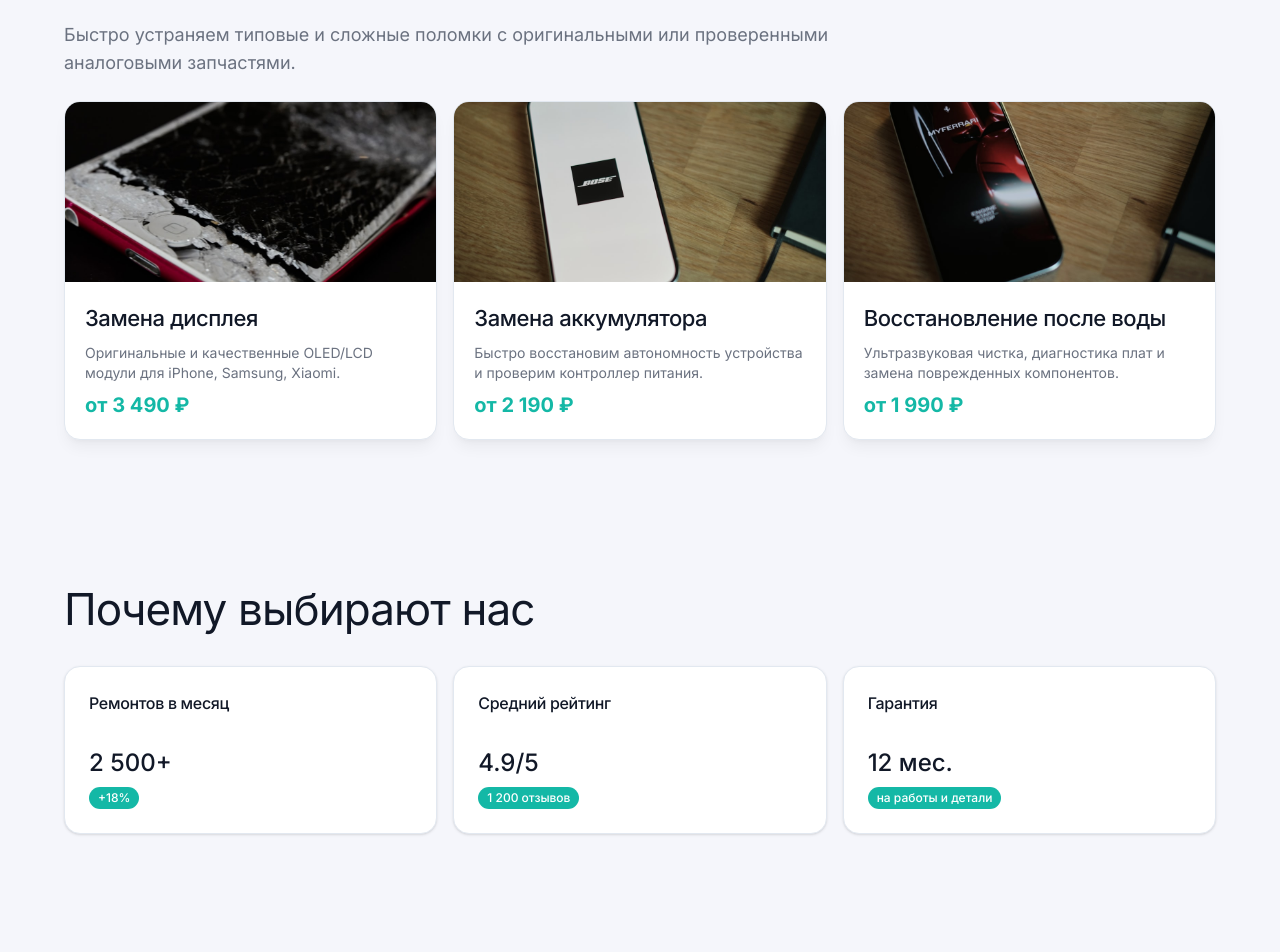
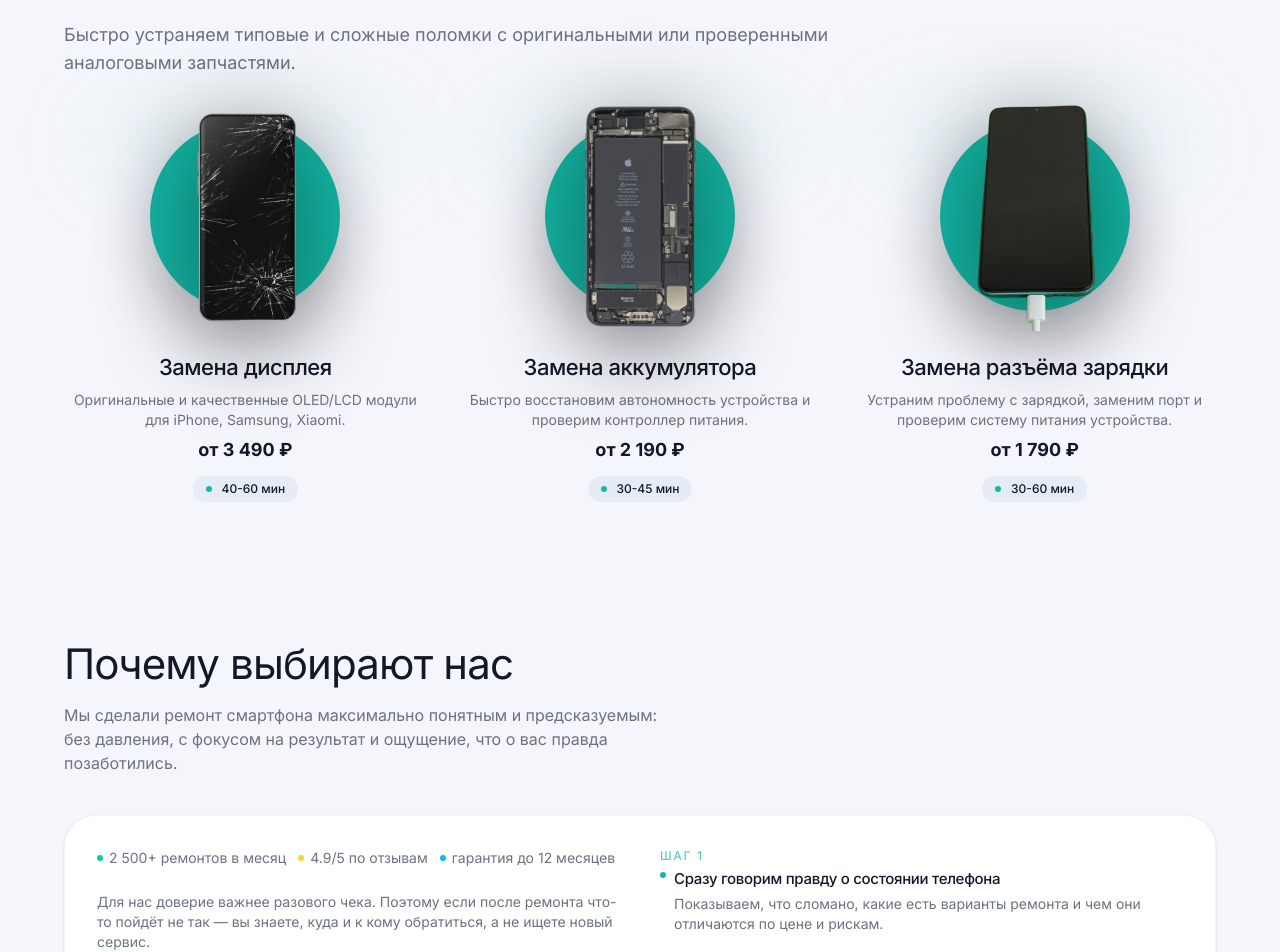
Before and after one commit to yaandrei2000/repair-phone, a Next.js app: page / in a window 1280 px wide. Shown: the part 980-1932 px from the top of the page. Built offline with nearby package versions, Linux system fonts and the light colour scheme.

Commit message:
first commit

```diff
--- a/src/components/landing/services.tsx
+++ b/src/components/landing/services.tsx
@@ -1,9 +1,8 @@
+"use client";
+
 import Image from "next/image";
-import { Button } from "@/components/ui/button";
 import { Badge } from "@/components/ui/badge";
-import { Card, CardContent, CardHeader } from "@/components/ui/card";
-import { Plus } from "lucide-react";
-
+import { motion } from "motion/react";
 const services = [
   {
     title: "Замена дисплея",
@@ -11,7 +10,7 @@ const services = [
       "Оригинальные и качественные OLED/LCD модули для iPhone, Samsung, Xiaomi.",
     price: "от 3 490 ₽",
     duration: "40-60 мин",
-    image: "/card3HeadB.jpg",
+    image: "/6381.png",
   },
   {
     title: "Замена аккумулятора",
@@ -19,15 +18,15 @@ const services = [
       "Быстро восстановим автономность устройства и проверим контроллер питания.",
     price: "от 2 190 ₽",
     duration: "30-45 мин",
-    image: "/card2HeadB.jpg",
+    image: "/iphone1.png",
   },
   {
-    title: "Восстановление после воды",
+    title: "Замена разъёма зарядки",
     description:
-      "Ультразвуковая чистка, диагностика плат и замена поврежденных компонентов.",
-    price: "от 1 990 ₽",
-    duration: "в день обращения",
-    image: "/card1HeadB.jpg",
+      "Устраним проблему с зарядкой, заменим порт и проверим систему питания устройства.",
+    price: "от 1 790 ₽",
+    duration: "30-60 мин",
+    image: "/phone-charging.png",
   },
 ];
 
@@ -49,33 +48,70 @@ export function Services() {
             </span>
           </p>
         </div>
+        <div className="grid grid-cols-1 gap-8 md:grid-cols-3">
+          {services.map((service, index) => (
+            <div
+              key={index}
+              className="relative flex flex-col items-center text-center"
+            >
+              {/* Светлое свечение под «плашкой» */}
+              <div
+                className="pointer-events-none absolute inset-x-6 -top-2 h-24 rounded-full bg-primary/5 blur-2xl md:inset-x-4"
+                aria-hidden="true"
+              />
 
-        <div className="grid grid-cols-1 gap-4 md:grid-cols-3">
-          {services.map((service, index) => (
-            <Card
-              key={index}
-              className="overflow-hidden gap-0 p-0 shadow-lg shadow-black/5"
-            >
-              <div className="relative h-[150px] w-full md:h-[180px]">
+              {/* Круг-фон позади телефона с лёгкой анимацией появления */}
+              <motion.div
+                initial={{ opacity: 0, y: 20, scale: 0.95 }}
+                whileInView={{ opacity: 1, y: 0, scale: 1 }}
+                viewport={{ once: true, margin: "-20% 0px" }}
+                transition={{ duration: 0.45, delay: index * 0.08, ease: "easeOut" }}
+                className="relative h-[200px] w-[200px] md:h-[230px] md:w-[230px]"
+              >
+                <div className="absolute inset-5 rounded-full bg-primary shadow-[0_24px_60px_rgba(15,23,42,0.22)]" />
                 <Image
                   src={service.image}
                   alt={service.title}
                   fill
-                  className="object-cover"
+                  className="relative object-contain drop-shadow-[0_18px_48px_rgba(0,0,0,0.45)]"
                 />
-              </div>
-              <div className="flex flex-col gap-1.5 p-4 md:gap-2 md:p-5">
-                <h3 className="text-[22px] font-medium text-foreground">
+              </motion.div>
+
+              {/* Текст под фотографией с плавным появлением */}
+              <motion.div
+                initial={{ opacity: 0, y: 10 }}
+                whileInView={{ opacity: 1, y: 0 }}
+                viewport={{ once: true, margin: "-20% 0px" }}
+                transition={{ duration: 0.4, delay: 0.05 + index * 0.08, ease: "easeOut" }}
+                className="mt-4 flex flex-col gap-1.5 md:mt-5"
+              >
+                <h3 className="text-[20px] font-medium text-foreground md:text-[22px]">
                   {service.title}
                 </h3>
-                <p className="hidden text-sm text-muted-foreground md:block">
+                <p className="hidden text-xs text-muted-foreground md:block md:text-sm">
                   {service.description}
                 </p>
-                <p className="text-lg font-medium text-primary md:text-xl md:font-bold">
+                <p className="text-base font-semibold text-foreground md:text-lg md:font-bold">
                   {service.price}
                 </p>
-              </div>
-            </Card>
+              </motion.div>
+
+              {/* Бейджик со временем выполнения */}
+              <motion.div
+                initial={{ opacity: 0, y: 8 }}
+                whileInView={{ opacity: 1, y: 0 }}
+                viewport={{ once: true, margin: "-20% 0px" }}
+                transition={{ duration: 0.35, delay: 0.12 + index * 0.08, ease: "easeOut" }}
+              >
+                <Badge
+                  variant="secondary"
+                  className="mt-2 rounded-full px-3 py-1 text-[11px] font-medium text-foreground md:mt-3 md:text-xs"
+                >
+                  <span className="mr-1.5 inline-block h-1.5 w-1.5 rounded-full bg-primary" />
+                  <span>{service.duration}</span>
+                </Badge>
+              </motion.div>
+            </div>
           ))}
         </div>
       </div>
--- a/src/components/landing/trust.tsx
+++ b/src/components/landing/trust.tsx
@@ -1,93 +1,105 @@
+"use client";
+
 import { Badge } from "@/components/ui/badge";
-import { Card, CardContent, CardHeader } from "@/components/ui/card";
+import { motion } from "motion/react";
 
-const stats = [
+const reasons = [
   {
-    title: "Ремонтов в месяц",
-    value: "2 500+",
-    badge: "+18%",
+    title: "Сразу говорим правду о состоянии телефона",
+    description:
+      "Показываем, что сломано, какие есть варианты ремонта и чем они отличаются по цене и рискам.",
   },
   {
-    title: "Средний рейтинг",
-    value: "4.9/5",
-    badge: "1 200 отзывов",
+    title: "Каждый этап прозрачен для клиента",
+    description:
+      "Вы знаете, что с телефоном происходит прямо сейчас: от диагностики до финальной проверки по чек‑листу.",
   },
   {
-    title: "Гарантия",
-    value: "12 мес.",
-    badge: "на работы и детали",
-  },
-];
-
-const steps = [
-  {
-    step: "Шаг 1",
-    title: "Диагностика",
+    title: "Относимся к репутации как к самому дорогому девайсу",
     description:
-      "Проверяем устройство за 10-15 минут и фиксируем стоимость до старта работ.",
-  },
-  {
-    step: "Шаг 2",
-    title: "Ремонт",
-    description:
-      "Мастер заменяет детали и тестирует смартфон по чек-листу качества.",
-  },
-  {
-    step: "Шаг 3",
-    title: "Выдача и гарантия",
-    description:
-      "Получаете готовый телефон, акт работ и гарантию до 12 месяцев.",
+      "Работаем так, чтобы за нас было не стыдно порекомендовать друзьям и родственникам.",
   },
 ];
 
 export function Trust() {
   return (
     <section className="w-full bg-background">
-      <div className="container mx-auto flex max-w-[1440px] flex-col gap-3 px-[18px] pb-[34px] pt-[30px] md:gap-6 md:px-16 md:pb-20 md:pt-14">
-        <h2 className="text-[30px] font-normal text-foreground md:text-[44px]">
-          <span className="md:hidden">Почему выбирают нас</span>
-          <span className="hidden md:inline">Почему выбирают нас</span>
-        </h2>
+      <div className="container mx-auto flex max-w-[1440px] flex-col gap-6 px-[18px] pb-[34px] pt-[30px] md:gap-10 md:px-16 md:pb-20 md:pt-14">
+        {/* Заголовок */}
+        <div className="flex flex-col gap-2 md:gap-3">
+          <h2 className="text-[28px] font-normal leading-tight text-foreground md:text-[42px]">
+            Почему выбирают нас
+          </h2>
 
-        {/* Stats */}
-        <div className="grid grid-cols-1 gap-4 md:grid-cols-3">
-          {stats.map((stat, index) => (
-            <Card key={index}>
-              <CardHeader>
-                <h3 className="text-base font-medium text-foreground font-sans">
-                  {stat.title}
-                </h3>
-              </CardHeader>
-              <CardContent className="flex flex-col gap-2">
-                <p className="text-2xl font-medium text-foreground font-sans">
-                  {stat.value}
-                </p>
-                <Badge variant="default">{stat.badge}</Badge>
-              </CardContent>
-            </Card>
-          ))}
+          <p className="max-w-[620px] text-[13px] text-muted-foreground md:text-base">
+            Мы сделали ремонт смартфона максимально понятным и предсказуемым:
+            без давления, с фокусом на результат и ощущение, что о вас правда
+            позаботились.
+          </p>
         </div>
 
-        {/* Steps - hidden on mobile */}
-        {/* <div className="hidden grid-cols-1 gap-4 md:grid md:grid-cols-3">
-          {steps.map((step, index) => (
-            <Card key={index}>
-              <CardHeader className="flex flex-col gap-1.5">
-                <Badge variant="default" className="w-fit">
-                  {step.step}
-                </Badge>
-                <h3 className="text-[22px] font-semibold text-foreground font-sans">
-                  {step.title}
-                </h3>
-              </CardHeader>
-              <CardContent>
-                <p className="text-sm text-muted-foreground">
-                  {step.description}
+        {/* Блок с причинами и анимацией на белом фоне */}
+        <div className="rounded-[32px] border border-border/40 bg-white px-4 py-6 shadow-sm md:px-8 md:py-8">
+          <div className="flex flex-col gap-6 md:flex-row md:items-start md:gap-10">
+            {/* Левая часть: крупные цифры и текст без подложки */}
+            <div className="flex-1 space-y-5 md:space-y-6">
+              <div className="flex flex-wrap items-center gap-3 text-xs text-muted-foreground md:text-sm">
+                <span className="inline-flex items-center gap-1.5">
+                  <span className="h-1.5 w-1.5 rounded-full bg-emerald-400" />
+                  <span>2 500+ ремонтов в месяц</span>
+                </span>
+                <span className="inline-flex items-center gap-1.5">
+                  <span className="h-1.5 w-1.5 rounded-full bg-amber-300" />
+                  <span>4.9/5 по отзывам</span>
+                </span>
+                <span className="inline-flex items-center gap-1.5">
+                  <span className="h-1.5 w-1.5 rounded-full bg-sky-400" />
+                  <span>гарантия до 12 месяцев</span>
+                </span>
+              </div>
+
+              <div className="relative mt-2 text-[12px] text-muted-foreground md:text-sm">
+                <p>
+                  Для нас доверие важнее разового чека. Поэтому если после
+                  ремонта что-то пойдёт не так — вы знаете, куда и к кому
+                  обратиться, а не ищете новый сервис.
                 </p>
-              </CardContent>
-            </Card>
-          ))}
-        </div> */}
+              </div>
+            </div>
+
+            {/* Правая часть: простая колонка причин без линии и таймлайна */}
+            <div className="flex-1">
+              <div className="flex flex-col gap-4 md:gap-5">
+                {reasons.map((reason, index) => (
+                  <motion.div
+                    key={index}
+                    initial={{ opacity: 0, y: 10 }}
+                    whileInView={{ opacity: 1, y: 0 }}
+                    viewport={{ once: true, margin: "-20% 0px" }}
+                    transition={{ duration: 0.35, delay: index * 0.08 }}
+                    whileHover={{ scale: 1.02, x: 2 }}
+                    className="group text-left"
+                  >
+                    <p className="text-[11px] font-medium uppercase tracking-[0.14em] text-primary/70 md:text-xs">
+                      Шаг {index + 1}
+                    </p>
+                    <div className="mt-1 flex items-start gap-2">
+                      <span className="mt-1 h-1.5 w-1.5 flex-none rounded-full bg-primary group-hover:bg-sky-400" />
+                      <div>
+                        <h3 className="text-[14px] font-medium text-foreground md:text-[15px]">
+                          {reason.title}
+                        </h3>
+                        <p className="mt-1 text-[11px] text-muted-foreground md:text-sm">
+                          {reason.description}
+                        </p>
+                      </div>
+                    </div>
+                  </motion.div>
+                ))}
+              </div>
+            </div>
+          </div>
+        </div>
       </div>
     </section>
   );
```
Also changed, not shown: src/components/landing/hero-highlight.tsx (+6 -2 lines), public/6381.png (added), public/phone-charging.png (added).
